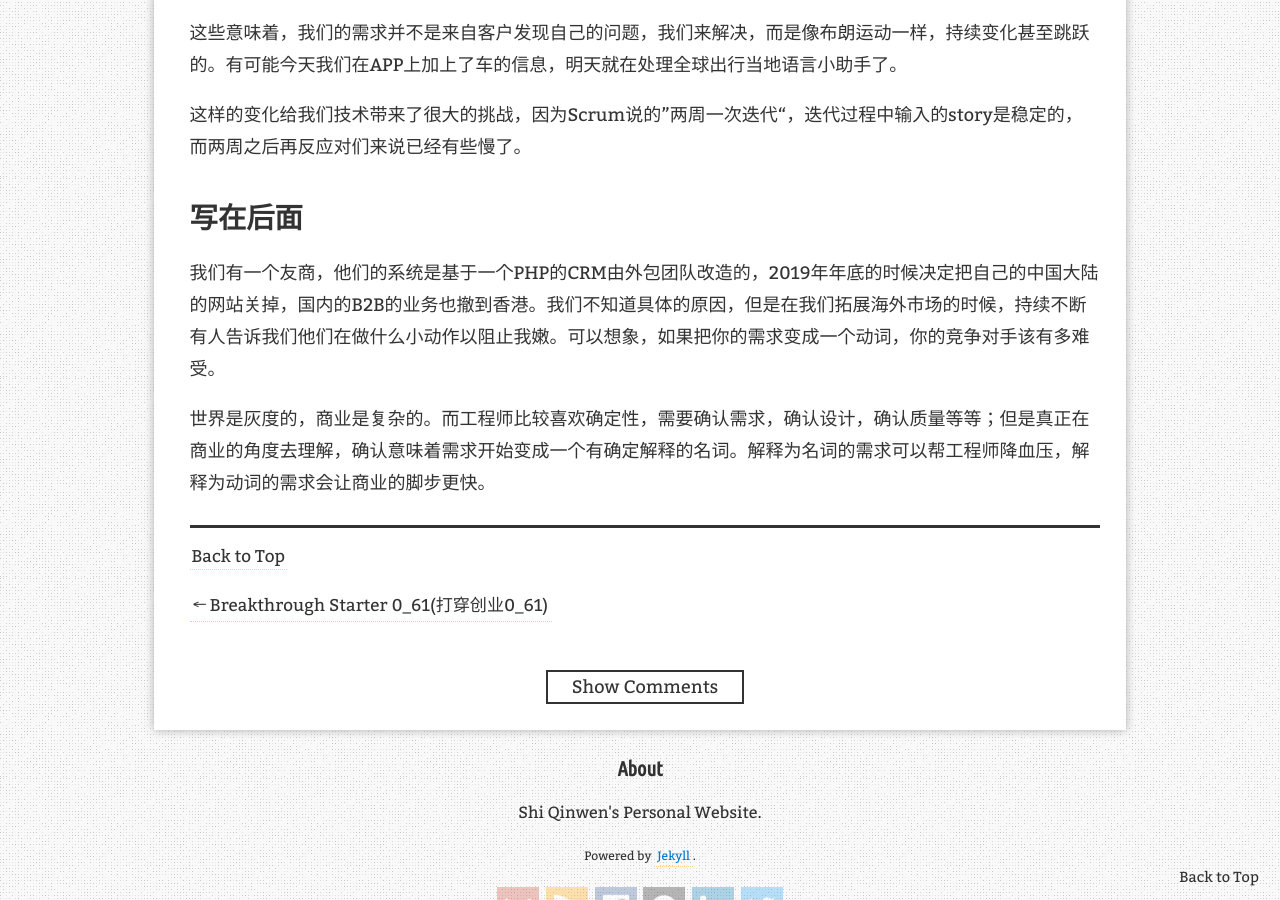
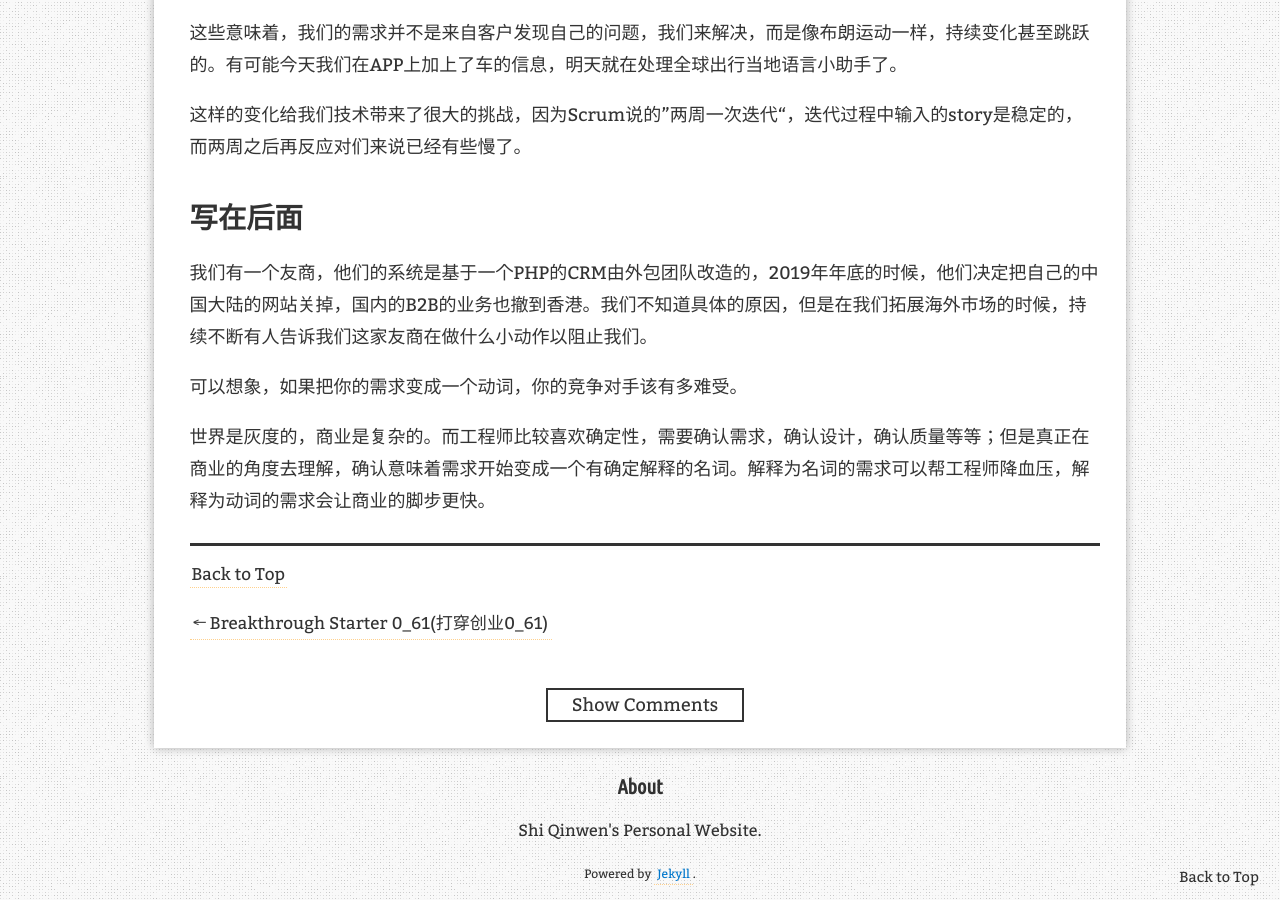
Before and after one commit to qinwenshi/sh, a Jekyll site: the page built from _posts/2020-04-16-need-is-a-verb.md, in a window 1280 px wide and 900 px high, scrolled down 1622 px. Built offline with Jekyll 4.4.1, drawn with Linux system fonts in a browser that asks for light colours; nearby versions of some CDN libraries; comment, search, counter and statistics services are not loaded.

Commit message:
minor update

```diff
--- a/_posts/2020-04-16-need-is-a-verb.md
+++ b/_posts/2020-04-16-need-is-a-verb.md
@@ -30,6 +30,8 @@ redirect_from:
 
 ## 写在后面
 
-我们有一个友商，他们的系统是基于一个PHP的CRM由外包团队改造的，2019年年底的时候决定把自己的中国大陆的网站关掉，国内的B2B的业务也撤到香港。我们不知道具体的原因，但是在我们拓展海外市场的时候，持续不断有人告诉我们他们在做什么小动作以阻止我嫩。可以想象，如果把你的需求变成一个动词，你的竞争对手该有多难受。
+我们有一个友商，他们的系统是基于一个PHP的CRM由外包团队改造的，2019年年底的时候，他们决定把自己的中国大陆的网站关掉，国内的B2B的业务也撤到香港。我们不知道具体的原因，但是在我们拓展海外市场的时候，持续不断有人告诉我们这家友商在做什么小动作以阻止我们。
+
+可以想象，如果把你的需求变成一个动词，你的竞争对手该有多难受。
 
 世界是灰度的，商业是复杂的。而工程师比较喜欢确定性，需要确认需求，确认设计，确认质量等等；但是真正在商业的角度去理解，确认意味着需求开始变成一个有确定解释的名词。解释为名词的需求可以帮工程师降血压，解释为动词的需求会让商业的脚步更快。
```
